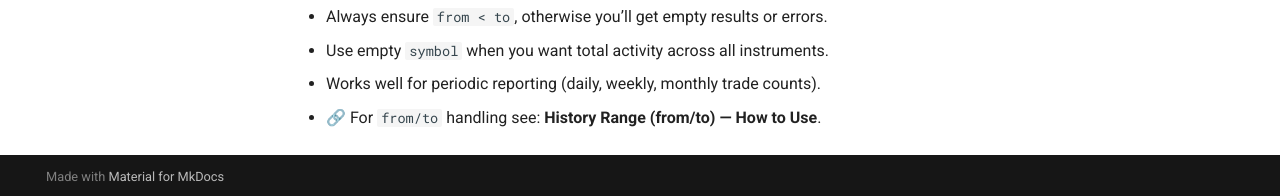
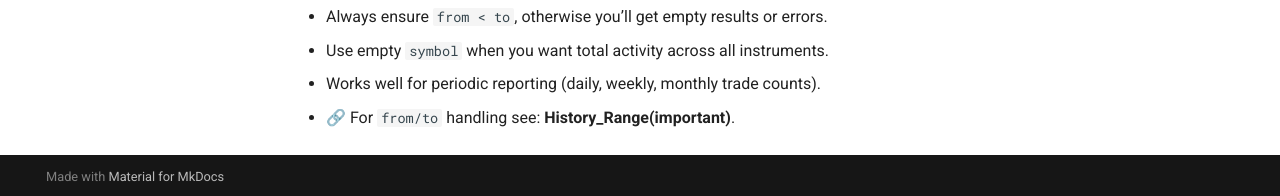
Before and after one commit to MetaRPC/GoMT5, an MkDocs documentation site: the page built from docs/History_And_SimpleStatistics/ShowDealsCount.md, in a window 1280 px wide and 900 px high, scrolled down 799 px. Shown: the part 701-897 px from the top of the window. Built offline with MkDocs 1.6.1 and Material for MkDocs 9.7.7, drawn with Linux system fonts in a browser that asks for light colours.

Commit message:
Update ShowDealsCount.md

```diff
--- a/docs/History_And_SimpleStatistics/ShowDealsCount.md
+++ b/docs/History_And_SimpleStatistics/ShowDealsCount.md
@@ -57,4 +57,4 @@ Prints a single integer count of all deals found in the given range (optionally
 * Always ensure `from < to`, otherwise you’ll get empty results or errors.
 * Use empty `symbol` when you want total activity across all instruments.
 * Works well for periodic reporting (daily, weekly, monthly trade counts).
-* 🔗 For `from/to` handling see: **History Range (from/to) — How to Use**.
+* 🔗 For `from/to` handling see: **History_Range(important)**.
```
